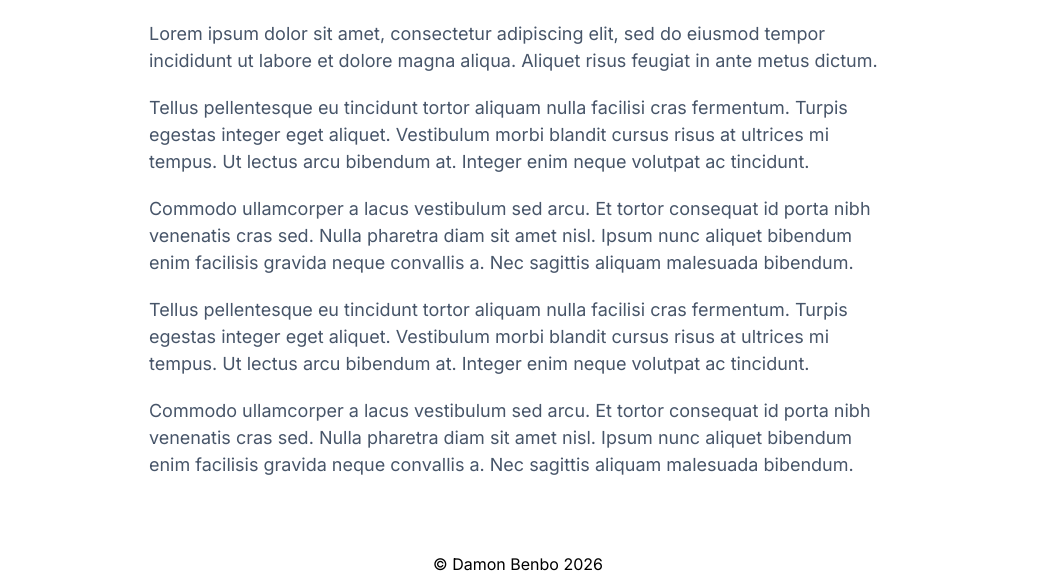
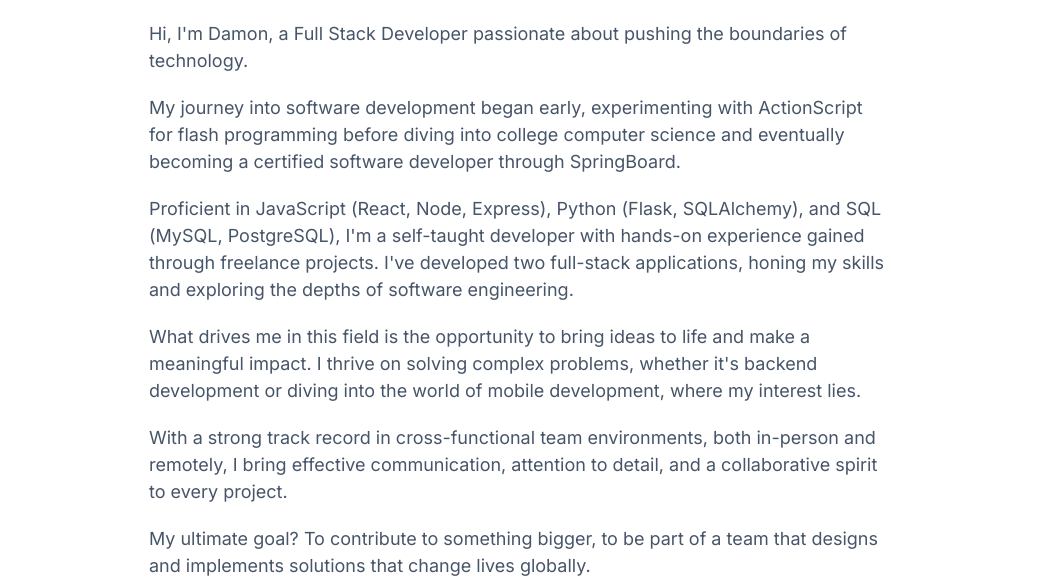
Before and after one commit to damonBenbo/Portfolio, an Eleventy site: page src/about.njk in a window 1280 px wide. Shown: the part 216-800 px from the top of the page, without its empty margins (122-1159 px from the left). Built offline with nearby package versions, Linux system fonts and the light colour scheme; Eleventy itself is replaced by a stand-in of ours; files that its build step writes are made by us from their sources.

Commit message:
updated about me section to say things, about me

```diff
--- a/src/about.njk
+++ b/src/about.njk
@@ -5,13 +5,17 @@ layout: "base.njk"
 
 <section class="bio prose">
   <h2 class="heading--main">My story</h2>
-  <p>Lorem ipsum dolor sit amet, consectetur adipiscing elit, sed do eiusmod tempor incididunt ut labore et dolore magna aliqua. Aliquet risus feugiat in ante metus dictum.</p>
+  <p>Hi, I'm Damon, a Full Stack Developer passionate about pushing the boundaries of technology.</p>
 
-  <p>Tellus pellentesque eu tincidunt tortor aliquam nulla facilisi cras fermentum. Turpis egestas integer eget aliquet. Vestibulum morbi blandit cursus risus at ultrices mi tempus. Ut lectus arcu bibendum at. Integer enim neque volutpat ac tincidunt.</p>
+  <p>My journey into software development began early, experimenting with ActionScript for flash programming before diving into college computer science and eventually becoming a certified software developer through SpringBoard.</p>
 
-  <p>Commodo ullamcorper a lacus vestibulum sed arcu. Et tortor consequat id porta nibh venenatis cras sed. Nulla pharetra diam sit amet nisl. Ipsum nunc aliquet bibendum enim facilisis gravida neque convallis a. Nec sagittis aliquam malesuada bibendum.</p>
+  <p>Proficient in JavaScript (React, Node, Express), Python (Flask, SQLAlchemy), and SQL (MySQL, PostgreSQL), I'm a self-taught developer with hands-on experience gained through freelance projects. I've developed two full-stack applications, honing my skills and exploring the depths of software engineering.</p>
 
-  <p>Tellus pellentesque eu tincidunt tortor aliquam nulla facilisi cras fermentum. Turpis egestas integer eget aliquet. Vestibulum morbi blandit cursus risus at ultrices mi tempus. Ut lectus arcu bibendum at. Integer enim neque volutpat ac tincidunt.</p>
+  <p>What drives me in this field is the opportunity to bring ideas to life and make a meaningful impact. I thrive on solving complex problems, whether it's backend development or diving into the world of mobile development, where my interest lies.</p>
 
-  <p>Commodo ullamcorper a lacus vestibulum sed arcu. Et tortor consequat id porta nibh venenatis cras sed. Nulla pharetra diam sit amet nisl. Ipsum nunc aliquet bibendum enim facilisis gravida neque convallis a. Nec sagittis aliquam malesuada bibendum.</p>
+  <p>With a strong track record in cross-functional team environments, both in-person and remotely, I bring effective communication, attention to detail, and a collaborative spirit to every project.</p>
+
+  <p>My ultimate goal? To contribute to something bigger, to be part of a team that designs and implements solutions that change lives globally.</p>
+
+  <p>Feel free to reach out through the contact form on my website—I'm always eager to connect and explore new opportunities!</p>
 </section>
```
